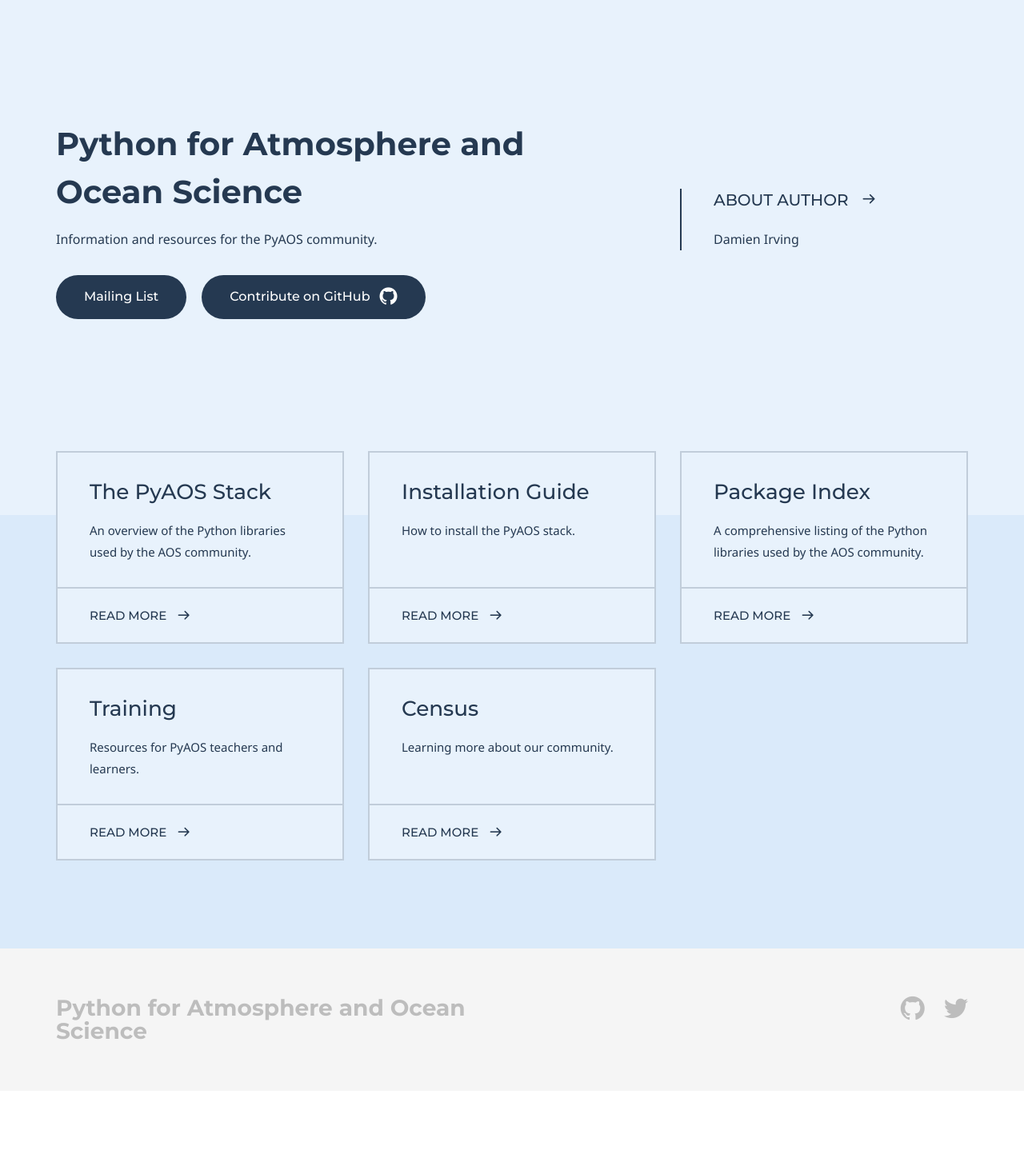
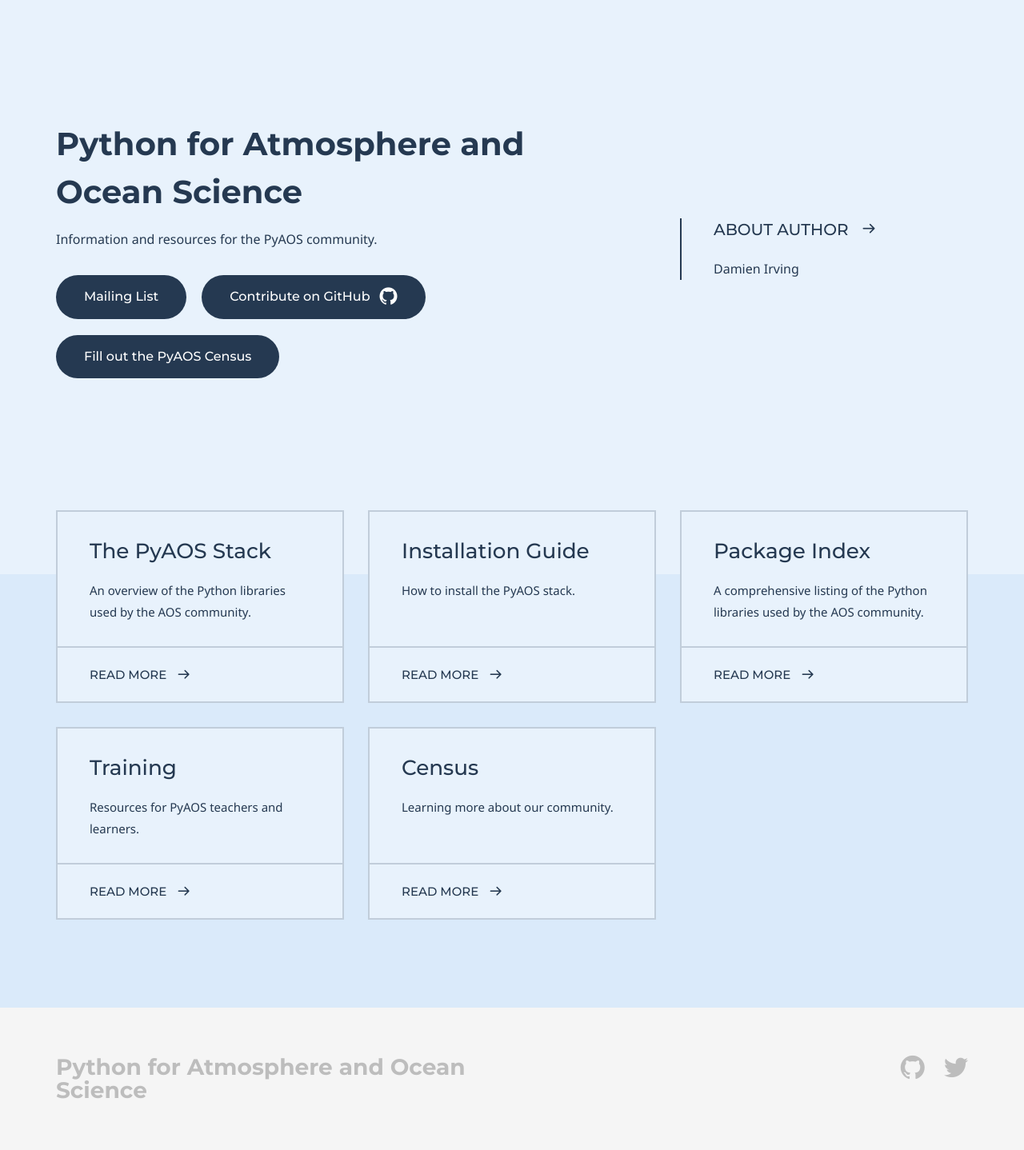
Before and after one commit to PyAOS/pyaos.github.io, a Jekyll site: the page built from index.md, in a window 1280 px wide. Shown: the whole page at 80% size. Built offline with Jekyll 4.4.1, drawn with Linux system fonts in a browser that asks for light colours; some web fonts are replaced; before the commit the page ends 1364 px from its top, so only the background shows below that.

Commit message:
Update index.md

```diff
--- a/index.md
+++ b/index.md
@@ -13,6 +13,9 @@ buttons:
     - icon: github
       content: Contribute on GitHub
       url: 'https://github.com/PyAOS/pyaos.github.io'
+      external_url: true
+    - content: Fill out the PyAOS Census
+      url: 'https://forms.gle/L84W7bsxmP86G3Ji9'
       external_url: true
 
 # Author box
```
